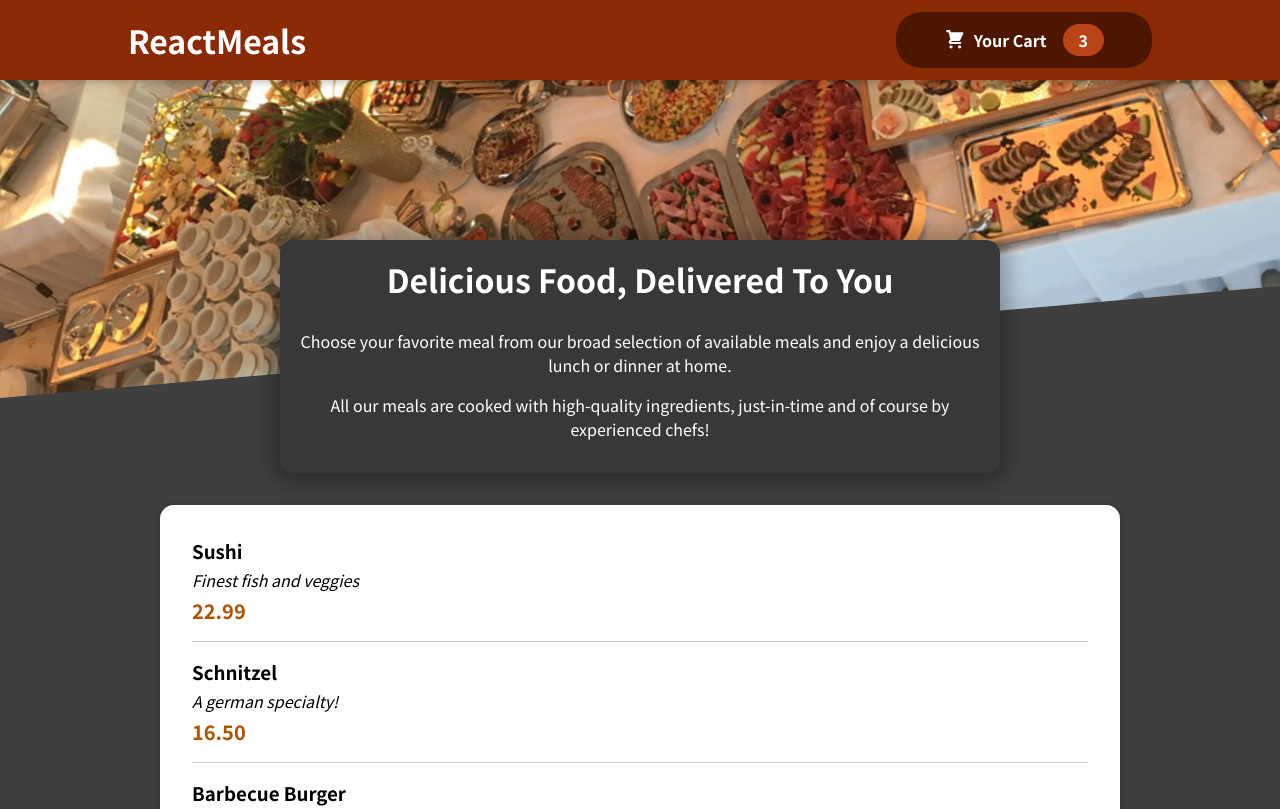
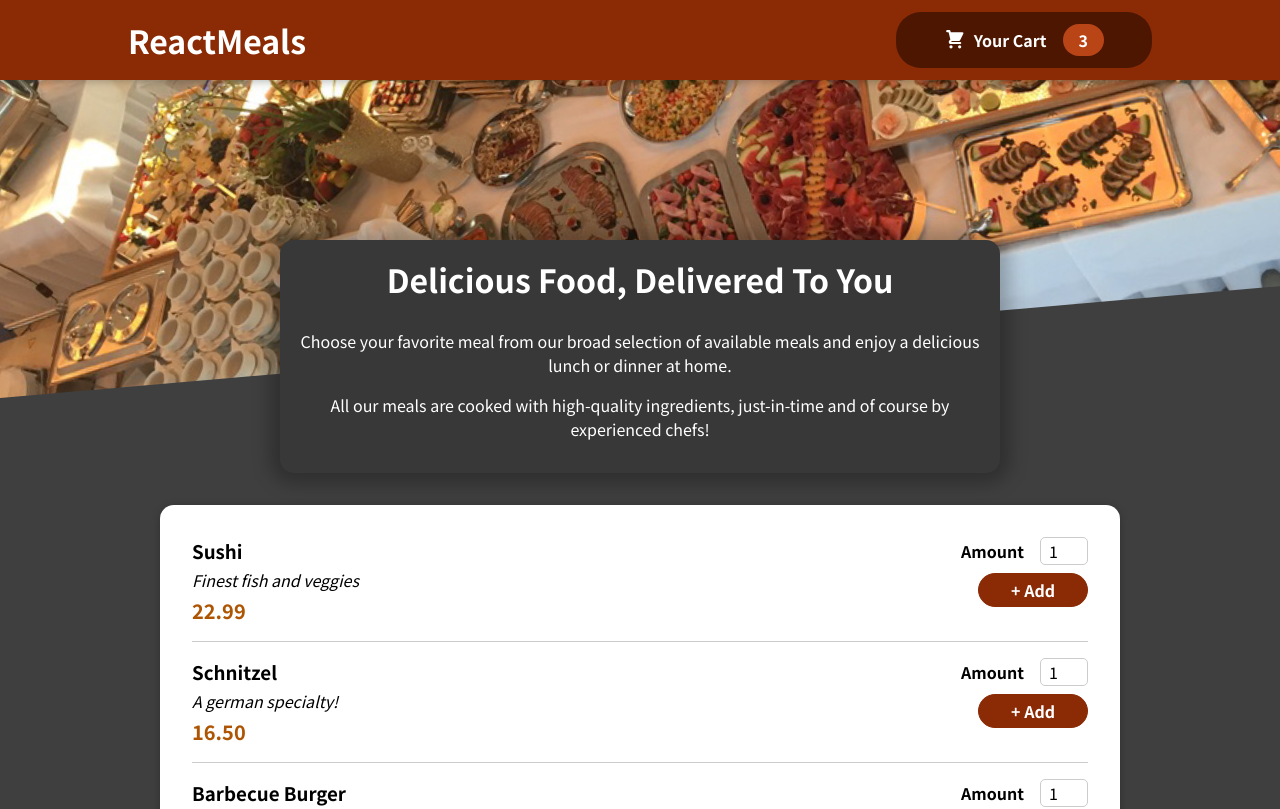
Before and after one commit to DevBasu123/npx-ReactApp3, a React (Create React App) app in the folder react-food-order/: page / in a window 1280 px wide. Shown: the top 809 px of the page. Built offline with nearby package versions, Linux system fonts and the light colour scheme.

Commit message:
Add a Form

```diff
--- a/react-food-order/src/components/Meals/MealItem/MealItem.js
+++ b/react-food-order/src/components/Meals/MealItem/MealItem.js
@@ -1,3 +1,4 @@
+import MealItemForm from './MealItemForm';
 import classes from './MealItem.module.css';
 
 const MealItem = props => {
@@ -11,7 +12,7 @@
             <div className={classes.price}>{price}</div>
         </div>
         <div>
-
+            <MealItemForm />
         </div>
     </li>
 };
--- a/react-food-order/src/components/Meals/MealItem/MealItemForm.js
+++ b/react-food-order/src/components/Meals/MealItem/MealItemForm.js
@@ -0,0 +1,23 @@
+import Input from '../../UI/Input';
+import classes from './MealItemForm.module.css';
+
+const MealItemForm = props => {
+    return <form className={classes.form}>
+        <Input
+            label='Amount'
+            input={
+                {
+                    id: 'amount_' + props.id,
+                    type: 'number',
+                    min: '1',
+                    max: '5',
+                    step: '1',
+                    defaultValue: '1'
+                }
+            }
+        />
+        <button>+ Add</button>
+    </form>;
+};
+
+export default MealItemForm;
--- /dev/null
+++ b/react-food-order/src/components/UI/Input.js
@@ -0,0 +1,10 @@
+import classes from './Input.module.css';
+
+const Input = props => {
+    return <div className={classes.input}>
+        <label htmlFor={props.input.id}>{props.label}</label>
+        <input {...props.input} />
+    </div>;
+};
+
+export default Input;
--- /dev/null
+++ b/react-food-order/src/components/UI/Input.module.css
@@ -0,0 +1,18 @@
+.input {
+    display: flex;
+    align-items: center;
+    margin-bottom: 0.5rem;
+  }
+
+  .input label {
+    font-weight: bold;
+    margin-right: 1rem;
+  }
+
+  .input input {
+    width: 3rem;
+    border-radius: 5px;
+    border: 1px solid #ccc;
+    font: inherit;
+    padding-left: 0.5rem;
+  }
```
